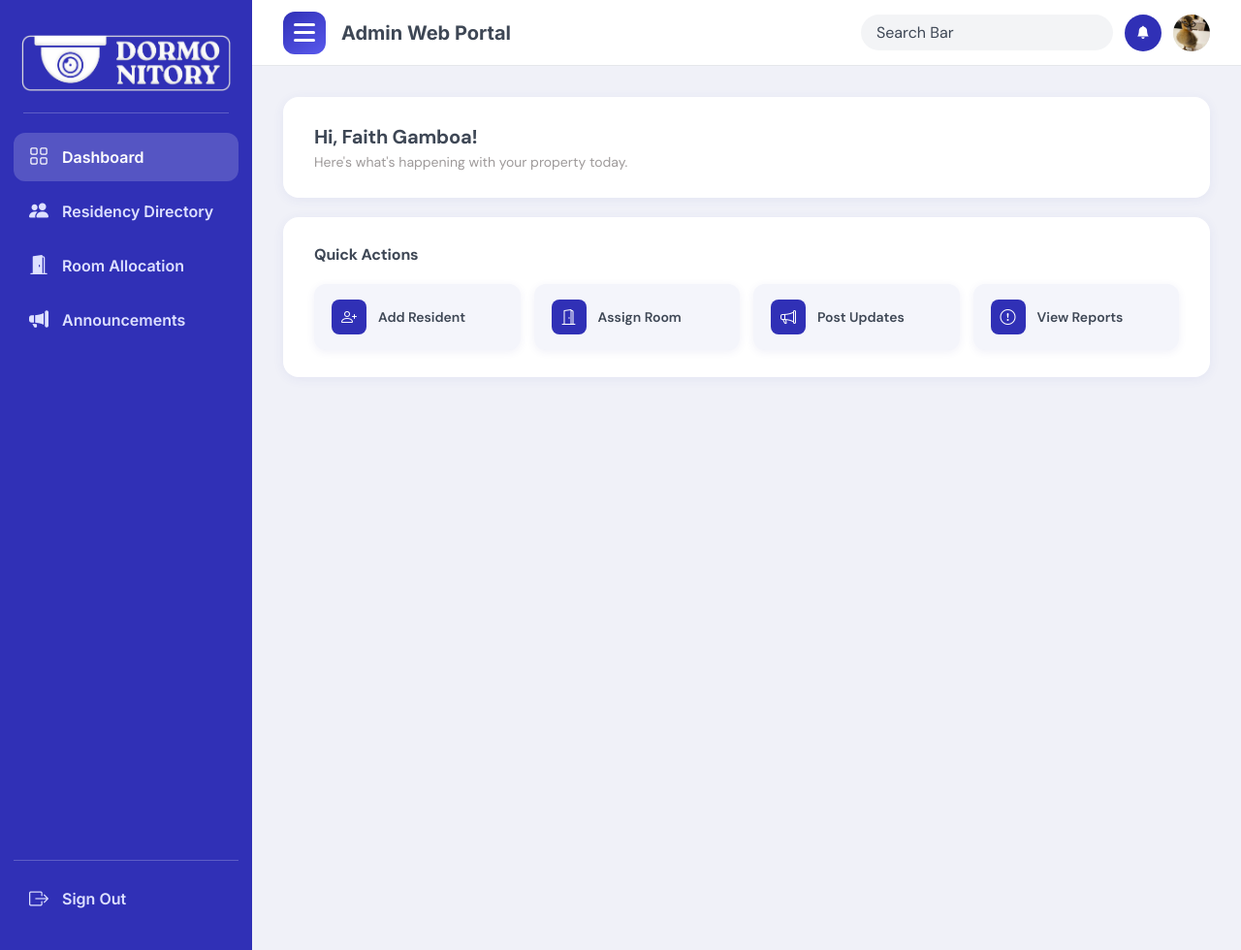
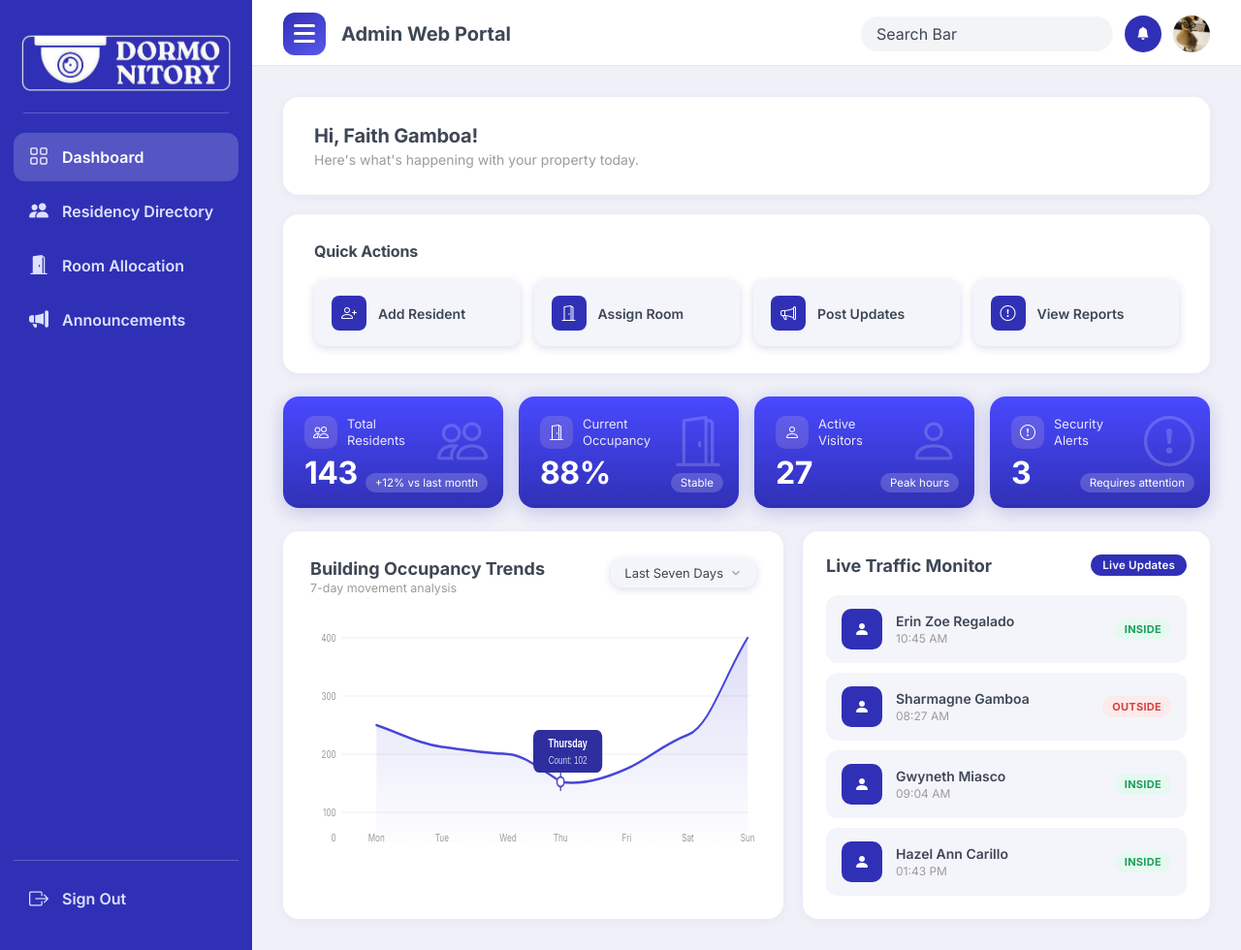
Before and after one commit to sharmipit/Dormonitory, a PHP site: page /admin/dashboard.html in a window 1280 px wide. Shown: the whole page at 97% size. Run offline with PHP 8.4, Linux system fonts and the light colour scheme.

Commit message:
dashboard

```diff
--- a/admin/announcements.html
+++ b/admin/announcements.html
@@ -17,6 +17,8 @@
       </div>
     </div>
 
+
+
     <script src="../../assets/js/sidebar-navbar.js"></script>
 
   </body>
--- a/admin/dashboard.html
+++ b/admin/dashboard.html
@@ -3,24 +3,11 @@
   <head>
     <meta charset="UTF-8" />
     <meta name="viewport" content="width=device-width, initial-scale=1.0" />
-    <title>Dormitory</title>
+    <title>Dashboard</title>
     <link rel="stylesheet" href="../../assets/css/sidebar-navbar-styles.css" />
     <link rel="stylesheet" href="../../assets/css/admin-styles.css" />
     <link rel="stylesheet" href="https://cdn.jsdelivr.net/npm/bootstrap-icons@1.11.3/font/bootstrap-icons.min.css"/>
-  </head>
-  <body>
 
-    <div id="navbar-placeholder"></div>
-
-    <div class="layout">
-      <div class="main">
-<!DOCTYPE html>
-<html lang="en">
-<head>
-  <meta charset="UTF-8" />
-  <meta name="viewport" content="width=device-width, initial-scale=1.0"/>
-  <title>Property Dashboard</title>
-  <link href="https://fonts.googleapis.com/css2?family=DM+Sans:wght@400;500;600;700&family=DM+Serif+Display&display=swap" rel="stylesheet"/>
     <style>
       .greeting-card {
         background: var(--bg-card);
@@ -106,10 +93,331 @@
         justify-content: center;
         font-size: 1rem;
       }
+
+      .stat-grid {
+        display: grid;
+        grid-template-columns: repeat(4, 1fr);
+        gap: 16px;
+        margin-bottom: 24px;
+        margin-top: 24px;
+      }
+
+      .stat-card {
+        background: linear-gradient(to bottom, #4949FF, #3030B6);
+        border-radius: var(--radius-card);
+        padding: 20px 22px;
+        color: #fff;
+        display: flex;
+        flex-direction: column;
+        justify-content: space-between;
+        box-shadow: 0 4px 20px rgba(48, 48, 182, 0.25);
+        position: relative;
+        overflow: hidden;
+        height: 115px;
+      }
+
+      .stat-card::after {
+        display: none;
+      }
+
+      .stat-top {
+        display: flex;
+        align-items: center;
+        gap: 10px;
+      }
+
+      .stat-bottom {
+        display: flex;
+        align-items: center;
+        gap: 10px;
+      }
+
+      .stat-left {
+        display: flex;
+        flex-direction: column;
+        justify-content: space-between;
+        height: 100%;
+      }
+
+      .stat-icon {
+        width: 34px;
+        height: 34px;
+        border-radius: 10px;
+        background: rgba(226, 197, 197, 0.18);
+        display: flex;
+        align-items: center;
+        justify-content: center;
+        flex-shrink: 0;
+        font-size: 16px;
+      }
+
+      .stat-icon svg {
+        width: 18px;
+        height: 18px;
+        fill: none;
+        stroke: #fff;
+        stroke-width: 1.8;
+        stroke-linecap: round;
+        stroke-linejoin: round;
+      }
+
+      .stat-label {
+        font-size: 13px;
+        font-weight: 500;
+        opacity: 0.88;
+        line-height: 1.3;
+      }
+
+      .stat-value {
+        font-size: 32px;
+        font-weight: 700;
+        letter-spacing: -0.5px;
+        line-height: 1;
+      }
+
+      .stat-badge {
+        position: absolute;
+        right: 16px;
+        bottom: 16px;
+        display: inline-flex;
+        align-items: center;
+        background: rgba(255, 255, 255, 0.18);
+        border-radius: 20px;
+        padding: 3px 10px;
+        font-size: 11.5px;
+        font-weight: 500;
+        width: fit-content;
+      }
+
+      .stat-deco {
+        position: absolute;
+        right: 16px;
+        top: 50%;
+        transform: translateY(-60%);
+        font-size: 52px;
+        opacity: 0.18;
+        color: #fff;
+        line-height: 1;
+        pointer-events: none;
+        padding-bottom: 10px;
+      }
+
+      .main-grid {
+        display: grid;
+        grid-template-columns: 1fr 420px;
+        gap: 20px;
+      }
+
+      .chart-card {
+        background: var(--bg-card);
+        border-radius: var(--radius-card);
+        padding: 28px;
+        box-shadow: var(--shadow-card);
+      }
+
+      .chart-header {
+        display: flex;
+        align-items: flex-start;
+        justify-content: space-between;
+        margin-bottom: 24px;
+      }
+
+      .chart-title {
+        font-size: 18px;
+        font-weight: 700;
+        color: var(--text-primary);
+      }
+
+      .chart-subtitle {
+        font-size: 12.5px;
+        color: var(--text-secondary);
+        margin-top: 2px;
+      }
+
+      .range-btn {
+        display: flex;
+        align-items: center;
+        gap: 6px;
+        background: var(--bg-button);
+        border: none;
+        border-radius: var(--radius-btn);
+        padding: 7px 14px;
+        font-size: 13px;
+        font-weight: 500;
+        color: var(--text-primary);
+        cursor: pointer;
+        font-family: var(--font-main);
+        box-shadow: var(--shadow-btn);
+      }
+
+      .range-btn svg {
+        width: 14px;
+        height: 14px;
+        stroke: var(--text-secondary);
+        fill: none;
+        stroke-width: 2;
+      }
+
+      .chart-wrap {
+        position: relative;
+        height: 240px;
+      }
+
+      svg.chart {
+        width: 100%;
+        height: 100%;
+        overflow: visible;
+      }
+
+      .y-label {
+        font-size: 11px;
+        fill: var(--text-secondary);
+        font-family: var(--font-main);
+      }
+
+      .x-label {
+        font-size: 11px;
+        fill: var(--text-secondary);
+        font-family: var(--font-main);
+        text-anchor: middle;
+      }
+
+      .grid-line {
+        stroke: #e8e9f4;
+        stroke-width: 1;
+      }
+
+      .area-path {
+        fill: url(#areaGrad);
+      }
+
+      .line-path {
+        fill: none;
+        stroke: #4646d6;
+        stroke-width: 2.5;
+        stroke-linejoin: round;
+        stroke-linecap: round;
+      }
+
+      .tooltip-box rect {
+        rx: 8;
+      }
+
+      .traffic-card {
+        background: var(--bg-card);
+        border-radius: var(--radius-card);
+        padding: 24px;
+        box-shadow: var(--shadow-card);
+      }
+
+      .traffic-header {
+        display: flex;
+        align-items: center;
+        justify-content: space-between;
+        margin-bottom: 20px;
+      }
+
+      .traffic-title {
+        font-size: 18px;
+        font-weight: 700;
+      }
+
+      .live-badge {
+        background: var(--accent);
+        color: #fff;
+        font-size: 11.5px;
+        font-weight: 600;
+        border-radius: 20px;
+        padding: 4px 12px;
+        letter-spacing: 0.2px;
+      }
+
+      .traffic-list {
+        display: flex;
+        flex-direction: column;
+        gap: 10px;
+      }
+
+      .traffic-item {
+        display: flex;
+        align-items: center;
+        gap: 14px;
+        background: var(--bg-button);
+        border-radius: 12px;
+        padding: 14px 16px;
+      }
+
+      .person-avatar {
+        width: 42px;
+        height: 42px;
+        border-radius: 10px;
+        background: var(--accent);
+        flex-shrink: 0;
+        display: flex;
+        align-items: center;
+        justify-content: center;
+      }
+
+      .person-avatar svg {
+        width: 20px;
+        height: 20px;
+        fill: none;
+        stroke: rgba(255,255,255,0.9);
+        stroke-width: 1.6;
+        stroke-linecap: round;
+        stroke-linejoin: round;
+      }
+
+      .person-info {
+        flex: 1;
+        min-width: 0;
+      }
+
+      .person-name {
+        font-size: 14px;
+        font-weight: 600;
+        color: var(--text-primary);
+        white-space: nowrap;
+        overflow: hidden;
+        text-overflow: ellipsis;
+      }
+
+      .person-meta {
+        font-size: 12px;
+        color: var(--text-secondary);
+        margin-top: 2px;
+      }
+
+      .person-meta span::before {
+        content: ' • ';
+      }
+
+      .status-tag {
+        font-size: 11px;
+        font-weight: 700;
+        border-radius: 20px;
+        padding: 4px 10px;
+        letter-spacing: 0.3px;
+        flex-shrink: 0;
+      }
+
+      .status-inside {
+        background: #e6f9f0;
+        color: #1a9e5c;
+      }
+
+      .status-outside {
+        background: #fdeaea;
+        color: #d94040;
+      }
     </style>
   </head>
+
   <body>
+    <div id="navbar-placeholder"></div>
 
+    <div class="layout">
+      <div class="main">
         <div class="greeting-card">
           <h1>Hi, Faith Gamboa!</h1>
           <p>Here's what's happening with your property today.</p>
@@ -118,7 +426,6 @@
         <div class="quick-actions-card">
           <h2>Quick Actions</h2>
           <div class="actions-grid">
-
             <button class="action-btn">
               <div class="icon-placeholder">
                 <i class="bi bi-person-plus"></i>
@@ -149,6 +456,191 @@
           </div>
         </div>
 
+        <div class="stat-grid">
+          <div class="stat-card">
+            <div class="stat-left">
+              <div class="stat-top">
+                <div class="stat-icon"><i class="bi bi-people"></i></div>
+                <span class="stat-label">Total<br>Residents</span>
+              </div>
+              <div class="stat-bottom">
+                <div class="stat-value">143</div>
+              </div>
+            </div>
+            <i class="bi bi-people stat-deco"></i>
+            <div class="stat-badge">+12% vs last month</div>
+          </div>
+
+          <div class="stat-card">
+            <div class="stat-left">
+              <div class="stat-top">
+                <div class="stat-icon"><i class="bi bi-door-open"></i></div>
+                <span class="stat-label">Current<br>Occupancy</span>
+              </div>
+              <div class="stat-bottom">
+                <div class="stat-value">88%</div>
+              </div>
+            </div>
+            <i class="bi bi-door-open stat-deco"></i>
+            <div class="stat-badge">Stable</div>
+          </div>
+
+          <div class="stat-card">
+            <div class="stat-left">
+              <div class="stat-top">
+                <div class="stat-icon"><i class="bi bi-person"></i></div>
+                <span class="stat-label">Active<br>Visitors</span>
+              </div>
+              <div class="stat-bottom">
+                <div class="stat-value">27</div>
+              </div>
+            </div>
+            <i class="bi bi-person stat-deco"></i>
+            <div class="stat-badge">Peak hours</div>
+          </div>
+
+          <div class="stat-card">
+            <div class="stat-left">
+              <div class="stat-top">
+                <div class="stat-icon"><i class="bi bi-exclamation-circle"></i></div>
+                <span class="stat-label">Security<br>Alerts</span>
+              </div>
+              <div class="stat-bottom">
+                <div class="stat-value">3</div>
+              </div>
+            </div>
+            <i class="bi bi-exclamation-circle stat-deco"></i>
+            <div class="stat-badge">Requires attention</div>
+          </div>
+        </div>
+
+        <div class="main-grid">
+          <div class="chart-card">
+            <div class="chart-header">
+              <div>
+                <div class="chart-title">Building Occupancy Trends</div>
+                <div class="chart-subtitle">7-day movement analysis</div>
+              </div>
+              <button class="range-btn">
+                Last Seven Days
+                <svg viewBox="0 0 24 24"><polyline points="6 9 12 15 18 9"/></svg>
+              </button>
+            </div>
+            <div class="chart-wrap">
+              <svg class="chart" viewBox="0 0 620 240" preserveAspectRatio="none">
+                <defs>
+                  <linearGradient id="areaGrad" x1="0" y1="0" x2="0" y2="1">
+                    <stop offset="0%" stop-color="#4646d6" stop-opacity="0.18"/>
+                    <stop offset="100%" stop-color="#4646d6" stop-opacity="0.01"/>
+                  </linearGradient>
+                </defs>
+                <line x1="44" y1="20"  x2="610" y2="20"  class="grid-line"/>
+                <line x1="44" y1="80"  x2="610" y2="80"  class="grid-line"/>
+                <line x1="44" y1="140" x2="610" y2="140" class="grid-line"/>
+                <line x1="44" y1="200" x2="610" y2="200" class="grid-line"/>
+
+                <text x="36" y="24"  class="y-label" text-anchor="end">400</text>
+                <text x="36" y="84"  class="y-label" text-anchor="end">300</text>
+                <text x="36" y="144" class="y-label" text-anchor="end">200</text>
+                <text x="36" y="204" class="y-label" text-anchor="end">100</text>
+                <text x="36" y="230" class="y-label" text-anchor="end">0</text>
+
+                <path class="area-path" d="
+                  M 92,110
+                  C 130,120 155,130 183,132.5
+                  C 210,135 230,138 275,140
+                  C 295,141 310,150 348,168.5
+                  C 375,172 410,165 440,155
+                  C 470,145 490,130 525,120
+                  C 555,112 575,60 608,20
+                  L 608,230 L 92,230 Z
+                "/>
+
+                <path class="line-path" d="
+                  M 92,110
+                  C 130,120 155,130 183,132.5
+                  C 210, 135 230,138 275,140
+                  C 295,141 310,150 348,168.5
+                  C 375,172 410,165 440,155
+                  C 470,145 490,130 525,120
+                  C 555,112 575,60 608,20
+                "/>
+
+                <g class="tooltip-box">
+                  <rect x="310" y="115" width="96" height="44" rx="9" fill="#2e2e9e"/>
+                  <text x="358" y="133" text-anchor="middle" fill="#fff" font-size="12" font-weight="700" font-family="'DM Sans',sans-serif">Thursday</text>
+                  <text x="358" y="150" text-anchor="middle" fill="rgba(255,255,255,0.78)" font-size="11" font-family="'DM Sans',sans-serif">Count: 102</text>
+                  <line x1="348" y1="159" x2="348" y2="178" stroke="#2e2e9e" stroke-width="1.5"/>
+                  <circle cx="348" cy="168.5" r="5" fill="#fff" stroke="#4646d6" stroke-width="2"/>
+                </g>
+
+                <text x="92"  y="230" class="x-label">Mon</text>
+                <text x="183" y="230" class="x-label">Tue</text>
+                <text x="275" y="230" class="x-label">Wed</text>
+                <text x="348" y="230" class="x-label">Thu</text>
+                <text x="440" y="230" class="x-label">Fri</text>
+                <text x="525" y="230" class="x-label">Sat</text>
+                <text x="608" y="230" class="x-label">Sun</text>
+              </svg>
+            </div>
+          </div>
+
+          <div class="traffic-card">
+            <div class="traffic-header">
+              <div class="traffic-title">Live Traffic Monitor</div>
+              <span class="live-badge">Live Updates</span>
+            </div>
+
+            <div class="traffic-list">
+              <div class="traffic-item">
+                <div class="person-avatar">
+                  <i class="bi bi-person-fill" style="color: white;"></i>
+                </div>
+                <div class="person-info">
+                  <div class="person-name">Erin Zoe Regalado</div>
+                  <div class="person-meta">10:45 AM</div>
+                </div>
+                <span class="status-tag status-inside">INSIDE</span>
+              </div>
+
+              <div class="traffic-item">
+                <div class="person-avatar">
+                  <i class="bi bi-person-fill" style="color: white;"></i>
+                </div>
+                <div class="person-info">
+                  <div class="person-name">Sharmagne Gamboa</div>
+                  <div class="person-meta">08:27 AM</div>
+                </div>
+                <span class="status-tag status-outside">OUTSIDE</span>
+              </div>
+
+              <div class="traffic-item">
+                <div class="person-avatar">
+                  <i class="bi bi-person-fill" style="color: white;"></i>
+                </div>
+                <div class="person-info">
+                  <div class="person-name">Gwyneth Miasco</div>
+                  <div class="person-meta">09:04 AM</div>
+                </div>
+                <span class="status-tag status-inside">INSIDE</span>
+              </div>
+
+              <div class="traffic-item">
+                <div class="person-avatar">
+                  <i class="bi bi-person-fill" style="color: white;"></i>
+                </div>
+                <div class="person-info">
+                  <div class="person-name">Hazel Ann Carillo</div>
+                  <div class="person-meta">01:43 PM</div>
+                </div>
+                <span class="status-tag status-inside">INSIDE</span>
+              </div>
+            </div>
+          </div>
+        </div>
+      </div>
+    </div>
+
     <script src="../../assets/js/sidebar-navbar.js"></script>
 
   </body>
--- a/assets/css/admin-styles.css
+++ b/assets/css/admin-styles.css
@@ -13,10 +13,10 @@
       --text-primary: #3E4755;
       --text-secondary: #9E9A9A;
       --shadow-card: 0 2px 12px rgba(60, 65, 168, 0.07);
-      --shadow-btn: 0 2px 8px rgba(60, 65, 168, 0.08);
+      --shadow-btn: 0 2px 8px rgba(60, 65, 168, 0.2);
       --radius-card: 16px;
       --radius-btn: 12px;
-      --font-main: 'DM Sans', sans-serif;
+      --font-main: 'Inter', sans-serif;
     }
 
     body {
--- a/assets/css/sidebar-navbar-styles.css
+++ b/assets/css/sidebar-navbar-styles.css
@@ -159,7 +159,7 @@ nav a i,
   display: flex;
   align-items: center;
   justify-content: space-between;
-  padding: 14px 32px;
+  padding: 14px 32px 12px 32px;
   background: #fff;
   border-bottom: 1.5px solid #e5e7eb;
   transition: left var(--t), width var(--t);
```
Lines whose indentation alone changed are shown as unchanged.
